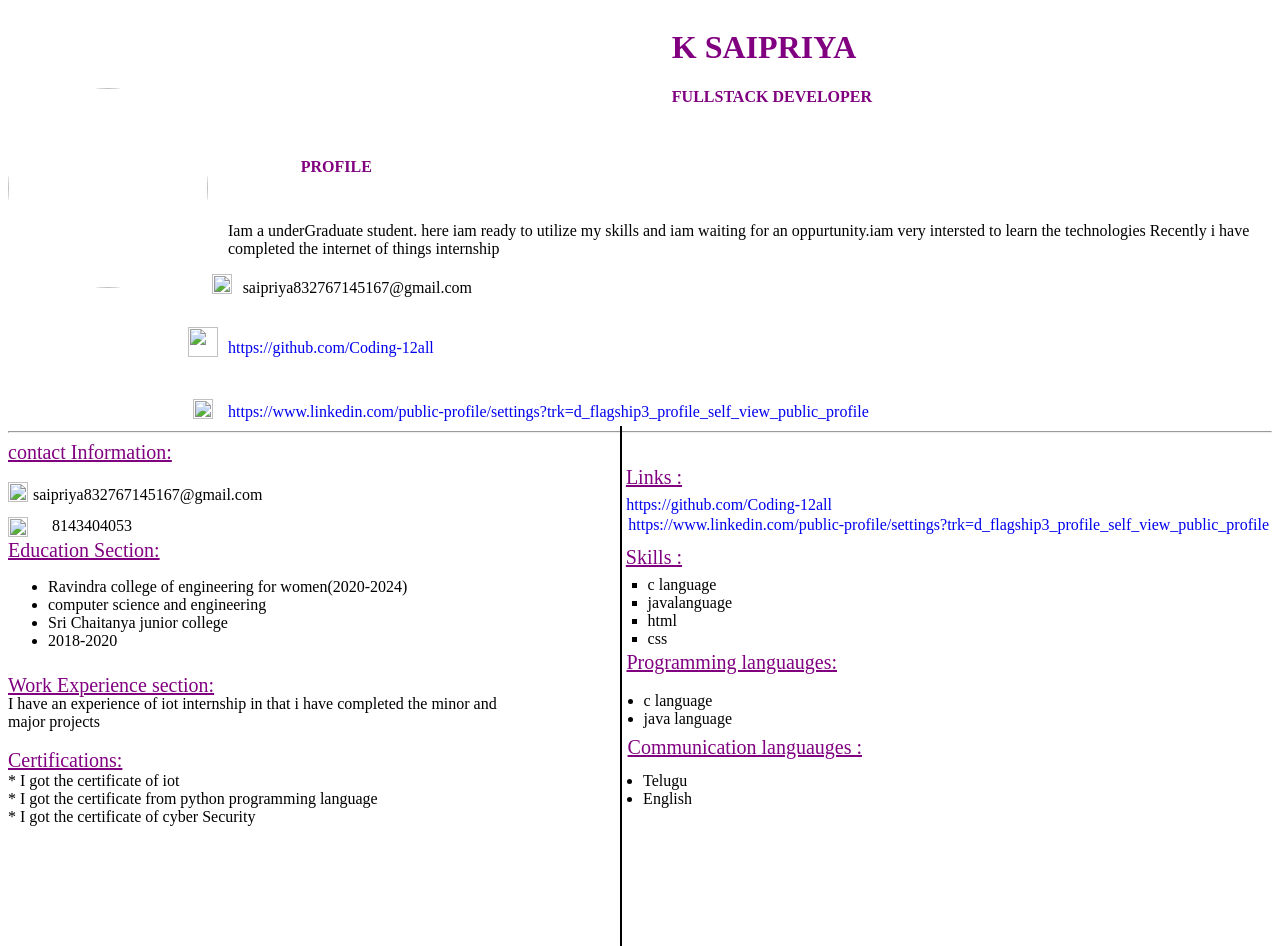
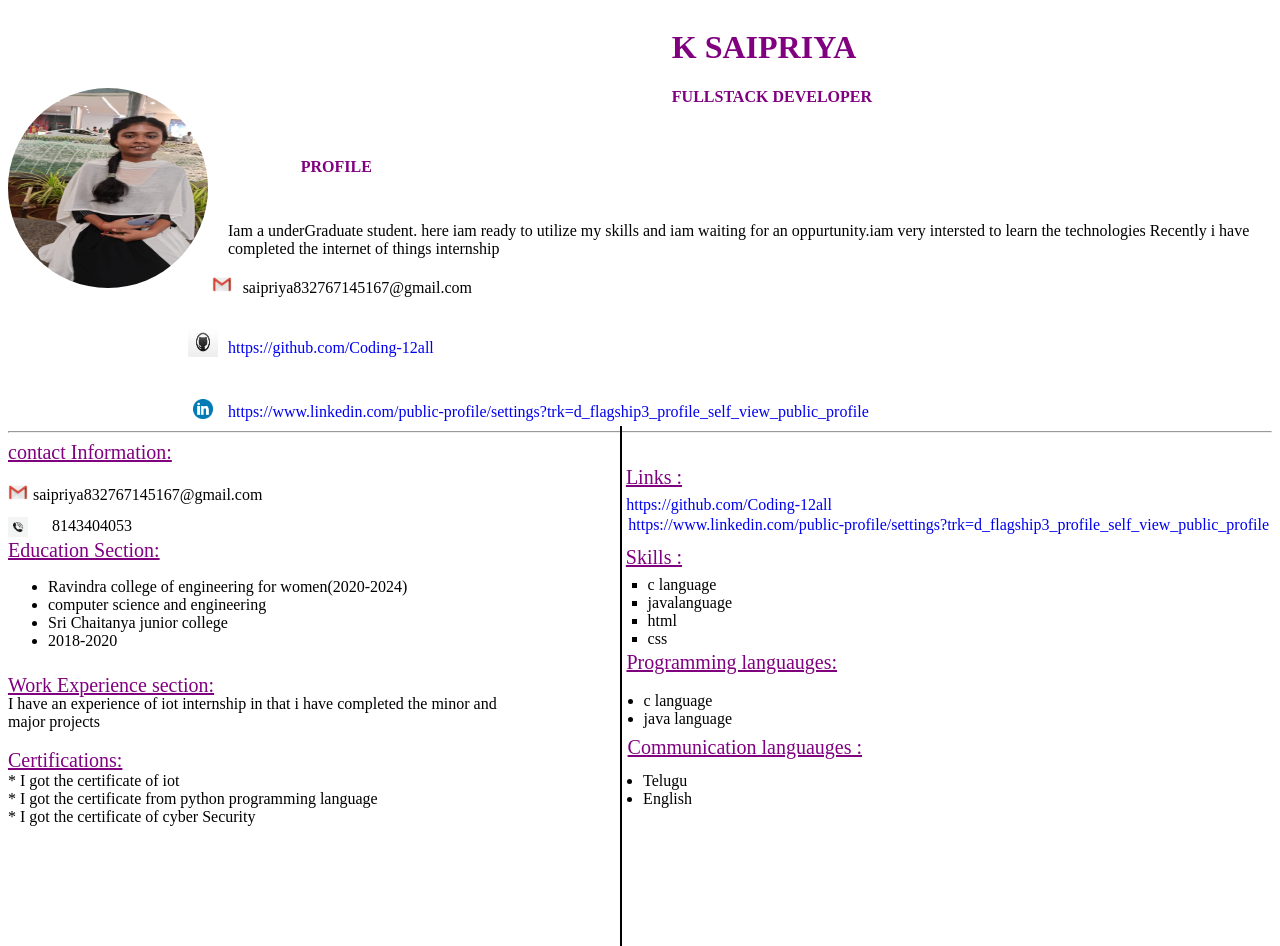
Before and after one commit to Coding-12all/resume, a plain HTML site: page index.html in a window 1280 px wide. Drawn offline with Linux system fonts and the light colour scheme.

Commit message:
Update index.html

```diff
--- a/index.html
+++ b/index.html
@@ -7,7 +7,7 @@
     </head>
     <body >
         <div class="container">
-        <img src="images/sai.jpg" id="one">
+        <img src="sai.jpg" id="one">
         <div id="on1">
             <h1><b>K SAIPRIYA</b></h1>
             <h4 >FULLSTACK DEVELOPER</h4>
@@ -15,21 +15,21 @@
         <div id="on7"><b>PROFILE</b></div>
          <div id="on8">Iam a underGraduate student. here iam ready to utilize my skills and  iam waiting  for an oppurtunity.iam very intersted to learn the technologies Recently i have completed the internet of things internship</div>
          <br>
-         <img src="images/mail.jpg" id="on3" >
+         <img src="mail.jpg" id="on3" >
          <div id="on4">saipriya832767145167@gmail.com</div>
          <div class="toor">
-           <img src="images/github.jpg" class="t3"> <a href="https://github.com/Coding-12all" class="toor1">https://github.com/Coding-12all</a>
+           <img src="github.jpg" class="t3"> <a href="https://github.com/Coding-12all" class="toor1">https://github.com/Coding-12all</a>
             <br>
             <br>
-          <img src="images/link.png" class="t4">  <a href="https://www.linkedin.com/public-profile/settings?trk=d_flagship3_profile_self_view_public_profile" class="toor2">https://www.linkedin.com/public-profile/settings?trk=d_flagship3_profile_self_view_public_profile</a>
+          <img src="link.png" class="t4">  <a href="https://www.linkedin.com/public-profile/settings?trk=d_flagship3_profile_self_view_public_profile" class="toor2">https://www.linkedin.com/public-profile/settings?trk=d_flagship3_profile_self_view_public_profile</a>
         </div>
          <hr>
          <div class="txt1"><u>contact Information:</u></div>
          <br>
-         <img src="images/mail.jpg" class="txt2" >
+         <img src="mail.jpg" class="txt2" >
          <div class="txt3">saipriya832767145167@gmail.com</div>
          <br>
-         <img src="images/call.png" class="txt4">
+         <img src="call.png" class="txt4">
          <div class="txt5"> 8143404053</div>
          <br>
          <br>
```
